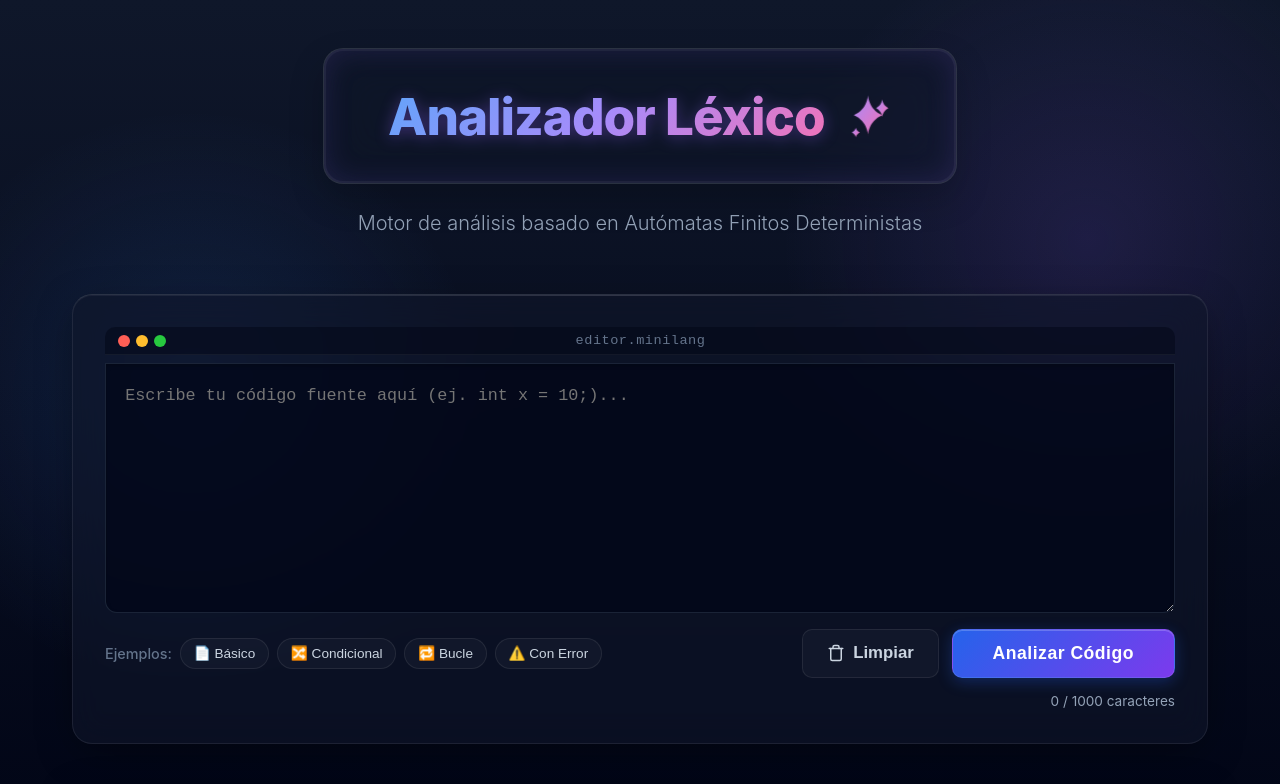
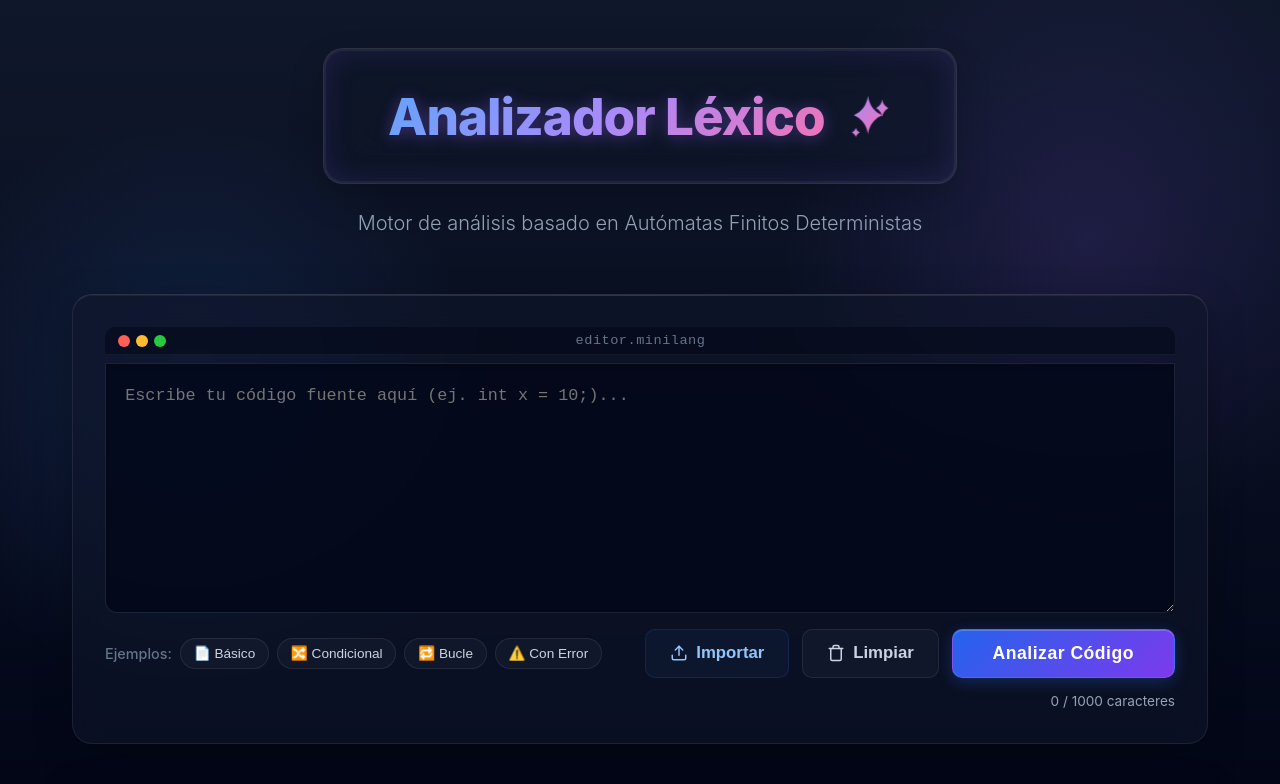
Before and after one commit to Chapinguin/Analizador-Lexico, a React (Vite) app: page / in a window 1280 px wide. Shown: the top 784 px of the page. Built offline with nearby package versions, Linux system fonts and the light colour scheme.

Commit message:
UI: Agregar boton de importar archivos de codigo

```diff
--- a/src/components/App.css
+++ b/src/components/App.css
@@ -204,6 +204,28 @@
 .action-buttons {
   display: flex;
   gap: 0.8rem;
+}
+
+/* Botón Importar */
+.import-btn {
+  display: inline-flex;
+  align-items: center;
+  gap: 0.5rem;
+  padding: 0.8rem 1.5rem;
+  background: rgba(59, 130, 246, 0.05);
+  color: #93c5fd;
+  border: 1px solid rgba(59, 130, 246, 0.15);
+  border-radius: 10px;
+  font-size: 1.05rem;
+  font-weight: 600;
+  cursor: pointer;
+  transition: all 0.2s ease;
+}
+
+.import-btn:hover {
+  background: rgba(59, 130, 246, 0.15);
+  border-color: rgba(59, 130, 246, 0.4);
+  color: #f8fafc;
 }
 
 /* Botón Limpiar */
--- a/src/components/App.jsx
+++ b/src/components/App.jsx
@@ -24,6 +24,27 @@ function App() {
     setCode('');
     setTokens([]);
     setParseResult(null);
+  };
+
+  const handleImportFile = (event) => {
+    const file = event.target.files[0];
+    if (!file) return;
+
+    const reader = new FileReader();
+    reader.onload = (e) => {
+      let text = e.target.result;
+      if (text.length > 1000) {
+        alert(`⚠️ El archivo es demasiado largo (${text.length} caracteres). Se ha recortado a los primeros 1000 caracteres para garantizar un rendimiento óptimo.`);
+        text = text.substring(0, 1000);
+      }
+      setCode(text);
+      setTokens([]);
+      setParseResult(null);
+    };
+    reader.readAsText(file);
+
+    // Resetear el valor del input para poder volver a cargar el mismo archivo si se edita afuera
+    event.target.value = '';
   };
 
   const handleDownloadCSV = () => {
@@ -117,6 +138,21 @@ function App() {
           </div>
 
           <div className="action-buttons">
+            <input
+              type="file"
+              id="file-import-input"
+              accept=".txt,.minilang,.json,.cpp,.java,.c"
+              style={{ display: 'none' }}
+              onChange={handleImportFile}
+            />
+            <button className="import-btn" onClick={() => document.getElementById('file-import-input').click()} title="Importar archivo de código (.txt, .minilang)">
+              <svg width="18" height="18" viewBox="0 0 24 24" fill="none" stroke="currentColor" strokeWidth="2" strokeLinecap="round" strokeLinejoin="round">
+                <path d="M21 15v4a2 2 0 0 1-2 2H5a2 2 0 0 1-2-2v-4"></path>
+                <polyline points="17 8 12 3 7 8"></polyline>
+                <line x1="12" y1="3" x2="12" y2="15"></line>
+              </svg>
+              Importar
+            </button>
             <button className="clear-btn" onClick={handleClear} title="Limpiar editor">
               <svg width="18" height="18" viewBox="0 0 24 24" fill="none" stroke="currentColor" strokeWidth="2" strokeLinecap="round" strokeLinejoin="round">
                 <polyline points="3 6 5 6 21 6"></polyline>
```
